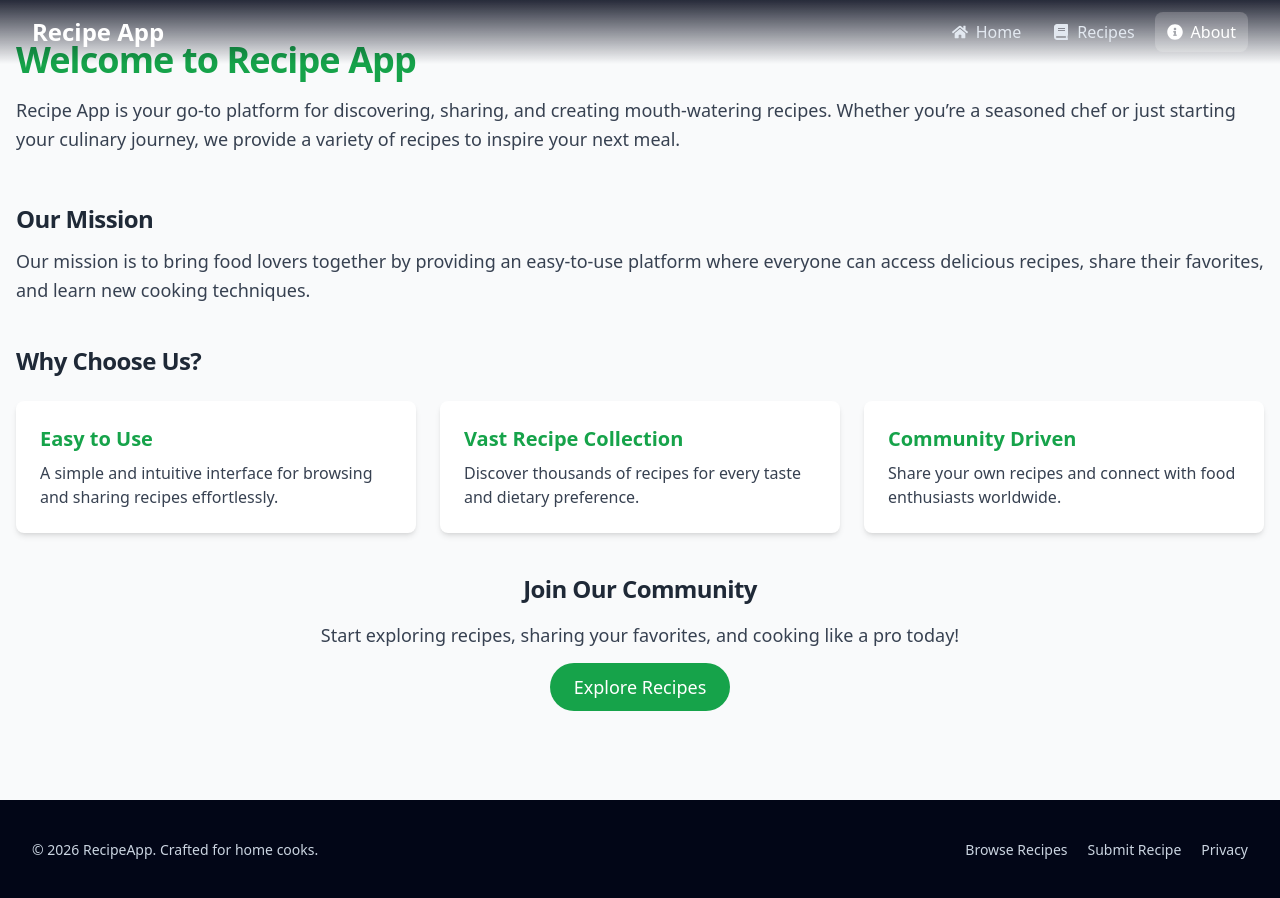
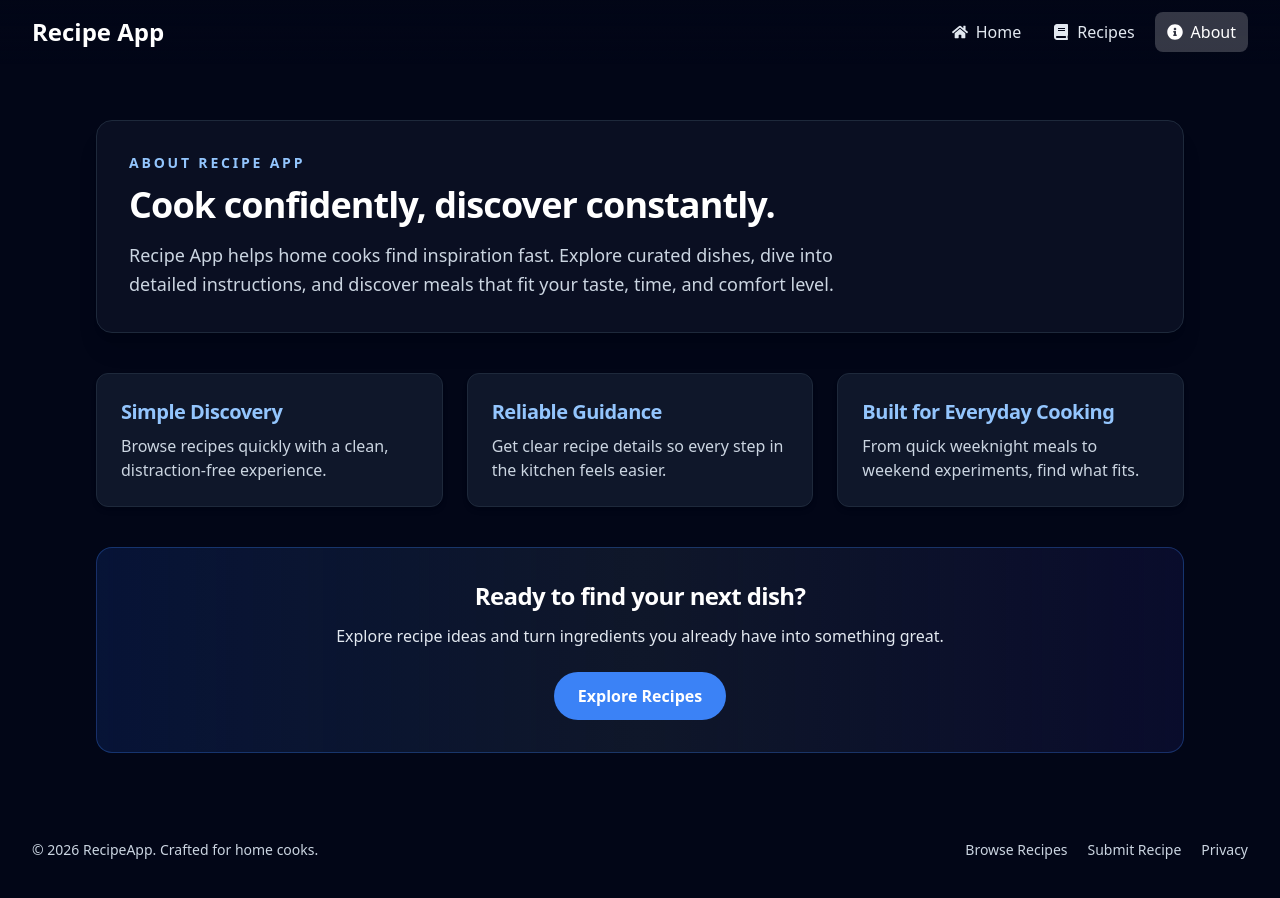
Before and after one commit to rudalkunwar/recipe-app, a React (Create React App) app: page /about in a window 1280 px wide. Built offline with nearby package versions, Linux system fonts and the light colour scheme.

Commit message:
Refresh About page content and layout

```diff
--- a/src/pages/About.jsx
+++ b/src/pages/About.jsx
@@ -3,60 +3,55 @@ import { Link } from "react-router-dom";
 
 function About() {
   return (
-        <div className="bg-gray-50 pt-18 min-h-screen text-gray-800">
-            {/* Container */}
-            <div className="max-w-7xl mx-auto px-4 py-10">
-                {/* About App Section */}
-                <section className="mb-12">
-                    <h2 className="text-3xl md:text-4xl font-bold text-green-600 mb-4">Welcome to Recipe App</h2>
-                    <p className="text-lg leading-relaxed text-gray-700">
-                        Recipe App is your go-to platform for discovering, sharing, and creating mouth-watering recipes.
-                        Whether you’re a seasoned chef or just starting your culinary journey, we provide a variety of recipes
-                        to inspire your next meal.
+    <div className="min-h-screen bg-slate-950 pt-20 text-slate-100">
+      <div className="mx-auto max-w-6xl px-4 py-10 sm:px-6 lg:px-8">
+        <section className="rounded-2xl border border-slate-800 bg-slate-900/60 p-8 shadow-xl">
+          <p className="mb-3 text-sm font-semibold uppercase tracking-[0.2em] text-blue-300">
+            About Recipe App
+          </p>
+          <h1 className="mb-4 text-3xl font-bold text-white md:text-4xl">
+            Cook confidently, discover constantly.
+          </h1>
+          <p className="max-w-3xl text-lg leading-relaxed text-slate-300">
+            Recipe App helps home cooks find inspiration fast. Explore curated dishes, dive into
+            detailed instructions, and discover meals that fit your taste, time, and comfort level.
           </p>
         </section>
 
-                {/* Mission Section */}
-                <section className="mb-10">
-                    <h3 className="text-2xl font-semibold text-gray-800 mb-3">Our Mission</h3>
-                    <p className="text-lg leading-relaxed text-gray-700">
-                        Our mission is to bring food lovers together by providing an easy-to-use platform where everyone can
-                        access delicious recipes, share their favorites, and learn new cooking techniques.
-                    </p>
+        <section className="mt-10 grid gap-6 md:grid-cols-3">
+          {[
+            {
+              title: "Simple Discovery",
+              description: "Browse recipes quickly with a clean, distraction-free experience.",
+            },
+            {
+              title: "Reliable Guidance",
+              description: "Get clear recipe details so every step in the kitchen feels easier.",
+            },
+            {
+              title: "Built for Everyday Cooking",
+              description: "From quick weeknight meals to weekend experiments, find what fits.",
+            },
+          ].map(({ title, description }) => (
+            <article
+              key={title}
+              className="rounded-xl border border-slate-800 bg-slate-900 p-6 shadow-md"
+            >
+              <h2 className="mb-2 text-xl font-semibold text-blue-300">{title}</h2>
+              <p className="text-slate-300">{description}</p>
+            </article>
+          ))}
         </section>
 
-                {/* Feature Highlights */}
-                <section className="mb-10">
-                    <h3 className="text-2xl font-semibold text-gray-800 mb-6">Why Choose Us?</h3>
-                    <div className="grid md:grid-cols-3 gap-6">
-                        <div className="p-6 bg-white shadow-md rounded-lg">
-                            <h4 className="text-xl font-semibold text-green-600 mb-2">Easy to Use</h4>
-                            <p className="text-gray-700">
-                                A simple and intuitive interface for browsing and sharing recipes effortlessly.
+        <section className="mt-10 rounded-2xl border border-blue-500/30 bg-gradient-to-r from-blue-600/15 via-slate-900 to-indigo-600/10 p-8 text-center">
+          <h2 className="mb-3 text-2xl font-semibold text-white">Ready to find your next dish?</h2>
+          <p className="mb-6 text-slate-200">
+            Explore recipe ideas and turn ingredients you already have into something great.
           </p>
-                        </div>
-                        <div className="p-6 bg-white shadow-md rounded-lg">
-                            <h4 className="text-xl font-semibold text-green-600 mb-2">Vast Recipe Collection</h4>
-                            <p className="text-gray-700">
-                                Discover thousands of recipes for every taste and dietary preference.
-                            </p>
-                        </div>
-                        <div className="p-6 bg-white shadow-md rounded-lg">
-                            <h4 className="text-xl font-semibold text-green-600 mb-2">Community Driven</h4>
-                            <p className="text-gray-700">
-                                Share your own recipes and connect with food enthusiasts worldwide.
-                            </p>
-                        </div>
-                    </div>
-                </section>
-
-                {/* Call-to-Action Section */}
-                <section className="text-center">
-                    <h3 className="text-2xl font-semibold mb-4">Join Our Community</h3>
-                    <p className="text-lg mb-6 text-gray-700">
-                        Start exploring recipes, sharing your favorites, and cooking like a pro today!
-                    </p>
-                    <Link to='/recipe' className="bg-green-600 text-white px-6 py-3 rounded-full text-lg hover:bg-green-700 transition duration-300">
+          <Link
+            to="/recipe"
+            className="inline-flex items-center rounded-full bg-blue-500 px-6 py-3 text-base font-semibold text-white transition hover:bg-blue-400"
+          >
             Explore Recipes
           </Link>
         </section>
```
Lines whose indentation alone changed are shown as unchanged.
